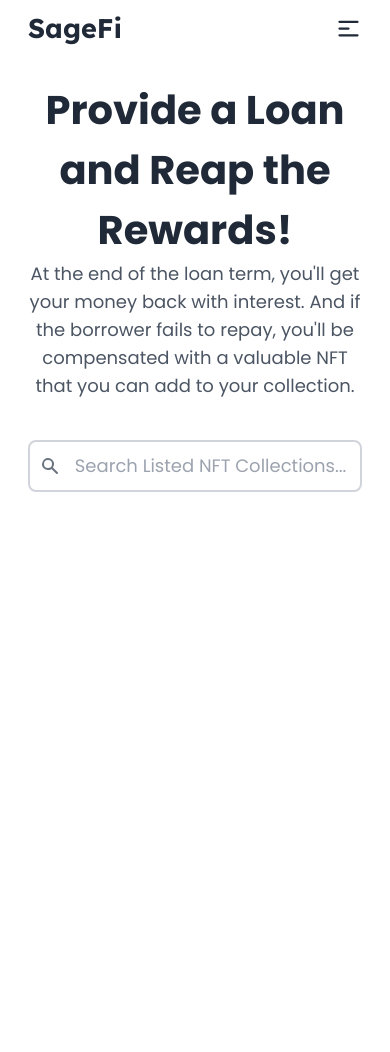
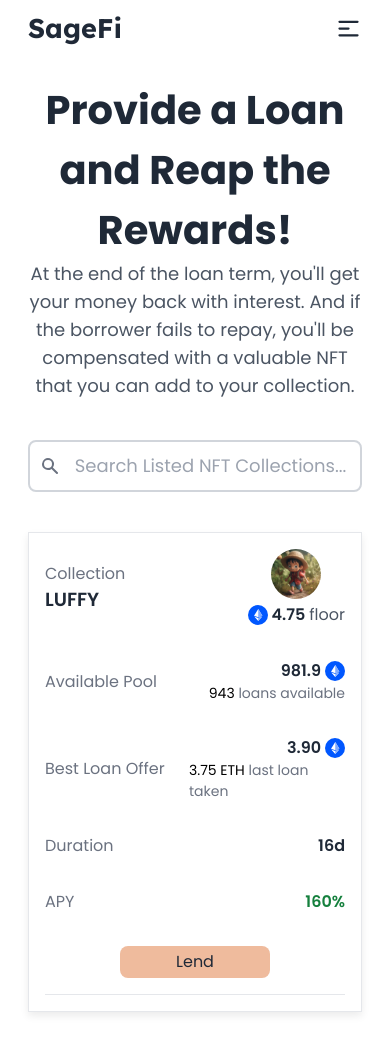
Before and after one commit to sem22-dev/NFT-LEND, a Next.js app: page /Lend in a window 390 px wide. Before the commit the page ends 844 px from the top, so only its background shows below. Built offline with nearby package versions, Linux system fonts and the light colour scheme.

Commit message:
lending page ready

```diff
--- a/app/Lend/page.tsx
+++ b/app/Lend/page.tsx
@@ -53,6 +53,44 @@ export default function Lend(){
 
             {/* For screens below lg */}
 
+            <div className=" p-4 lg:hidden border shadow-squareShadow my-10">
+                <div className="flex flex-col gap-4 border-b pb-4">
+                    <div className="flex w-full justify-between sm:px-14  pb-4 items-center">
+                       <div className="flex justify-start flex-col">
+                            <h1 className=" text-gray-500 text-[16px] w-[150px] ">Collection</h1>
+                            <h1 className="text-[19px] font-semibold ">LUFFY</h1>
+                       </div>
+                        <div className="flex flex-col justify-center gap-1 items-center a">
+                            <Image src="/images/luffy.png" width="50" height="50" alt="nft" className="rounded-full" />
+                            <span className="text-base font-semibold flex items-center gap-1"><Image src="/images/eth.svg" alt="eth" height="20" width="20" className=" rounded-full" /> 4.75  <span className=" font-medium text-gray-600">floor</span></span>
+                        </div>
+                    </div>
+                    <div className="flex w-full justify-between sm:px-14  pb-4 items-center">
+                        <h1 className=" text-gray-500 text-[16px] w-[150px] ">Available Pool</h1>
+                        <div className="flex flex-col items-end">
+                            <h1 className="flex  gap-1 items-center font-semibold ">981.9 <Image src="/images/eth.svg" alt="eth" height="20" width="20" className=" rounded-full" /></h1>
+                            <span className="text-[14px] font-medium text-gray-500"><span className="text-black">943</span> loans available</span>
+                        </div>
+                    </div>
+                    <div className="flex w-full justify-between sm:px-14  pb-4 items-center">
+                        <h1 className=" text-gray-500 text-[16px] w-[150px] ">Best Loan Offer</h1>
+                        <div className="flex flex-col items-end">
+                            <h1 className="flex  gap-1 items-center font-semibold ">3.90 <Image src="/images/eth.svg" alt="eth" height="20" width="20" className=" rounded-full" /></h1>
+                            <span className="text-[14px] font-medium text-gray-500"><span className="text-black">3.75 ETH</span> last loan taken</span>
+                        </div>
+                    </div>
+                    <div className="flex w-full justify-between sm:px-14  pb-4 items-center">
+                        <h1 className=" text-gray-500 text-[16px] w-[150px] ">Duration</h1>
+                        <h1 className="flex font-semibold  gap-1 ">16d</h1>
+                    </div>
+                    <div className="flex w-full justify-between sm:px-14  pb-4 items-center">
+                        <h1 className=" text-gray-500 text-[16px] w-[150px] ">APY</h1>
+                        <h1 className="flex font-semibold text-green-700 gap-1 ">160%</h1>
+                    </div>
+                    <button className="rounded-lg mx-auto w-1/2 px-6 py-1 bg-header hover:border-transparent">Lend</button>
+                </div>
+
+            </div>
 
 
 
```
